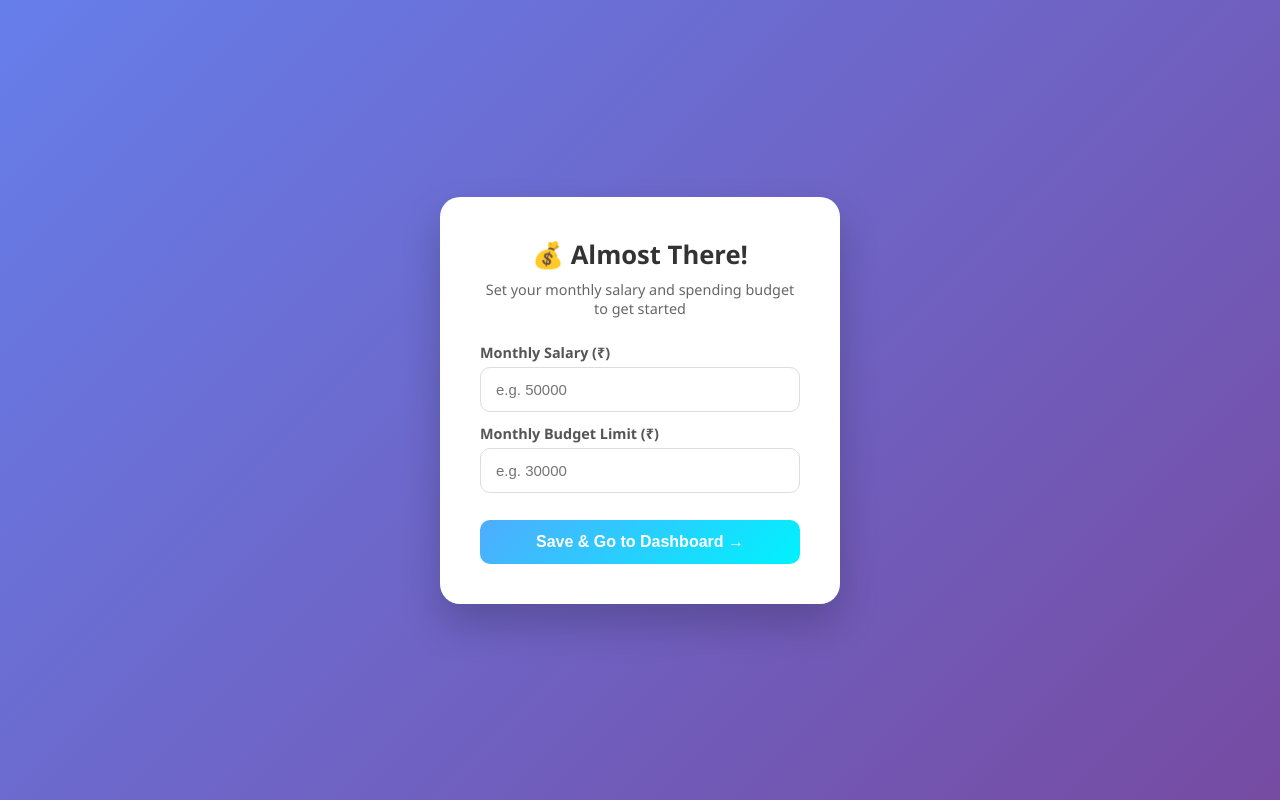
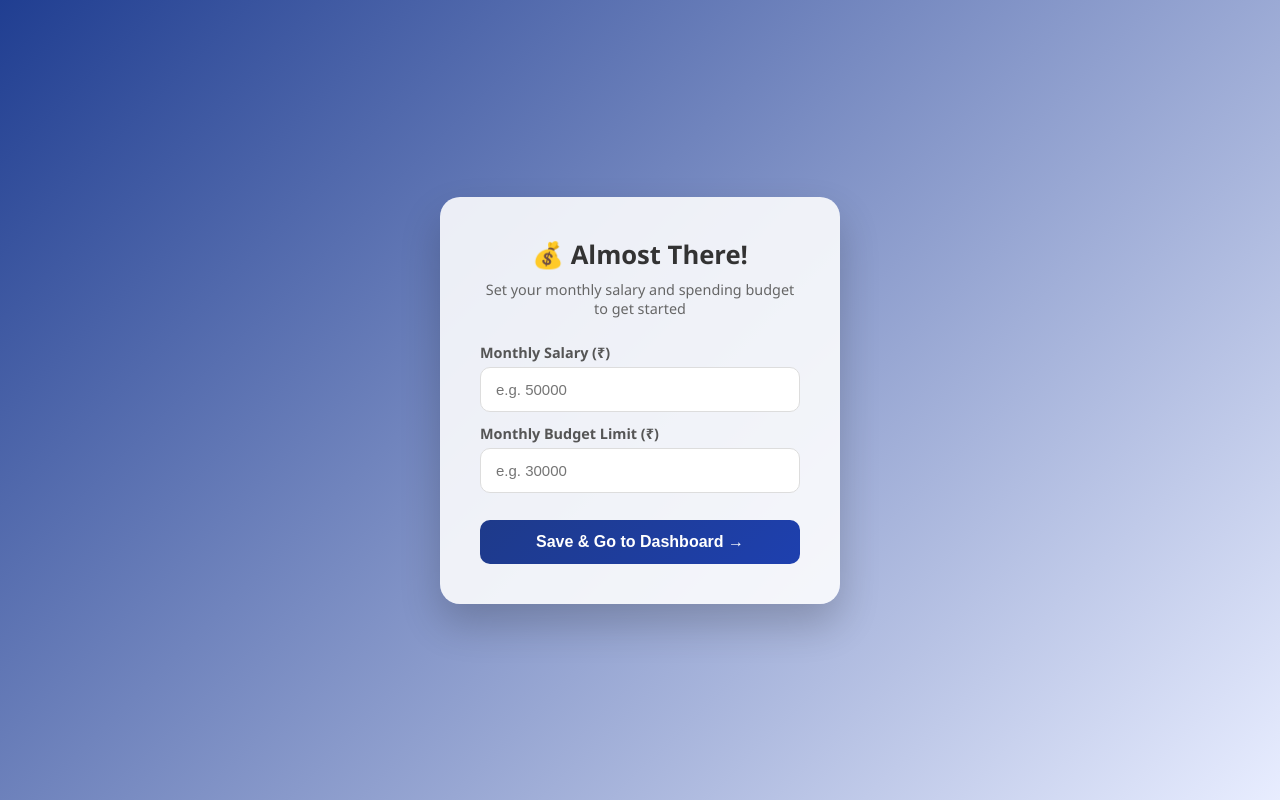
Before and after one commit to merin-07/mini-project-final, a website: page UI/salary_budget.html in a window 1280 px wide. Drawn offline with Linux system fonts and the light colour scheme; sample sign-in values are in the browser's storage.

Commit message:
Update salary_budget.html

```diff
--- a/UI/salary_budget.html
+++ b/UI/salary_budget.html
@@ -7,14 +7,14 @@
 * { margin: 0; padding: 0; box-sizing: border-box; }
 body {
     font-family: 'Segoe UI', Arial, sans-serif;
-    background: linear-gradient(135deg, #667eea, #764ba2);
+    background: linear-gradient(135deg, #203e91, #e8edff);
     height: 100vh;
     display: flex;
     align-items: center;
     justify-content: center;
 }
 .box {
-    background: white;
+    background: rgba(255, 255, 255, 0.88);
     padding: 40px;
     border-radius: 20px;
     width: 400px;
@@ -43,11 +43,11 @@ input {
     transition: border-color 0.3s;
     box-sizing: border-box;
 }
-input:focus { outline: none; border-color: #4facfe; }
+input:focus { outline: none; border-color: #1e40af; }
 button {
     width: 100%;
     padding: 13px;
-    background: linear-gradient(135deg, #4facfe, #00f2fe);
+    background: linear-gradient(135deg, #1e3a8a, #1e40af);
     color: white;
     border: none;
     border-radius: 10px;
@@ -89,7 +89,7 @@ function save() {
     const errorMsg = document.getElementById('errorMsg');
 
     if (!salary || !budget || salary <= 0 || budget <= 0) {
-        errorMsg.textContent = 'Please enter valid salary and budget amounts.';
+        errorMsg.textContent = 'Salary and Budget Limit are mandatory. Please enter valid positive amounts.';
         errorMsg.style.display = 'block';
         return;
     }
```
